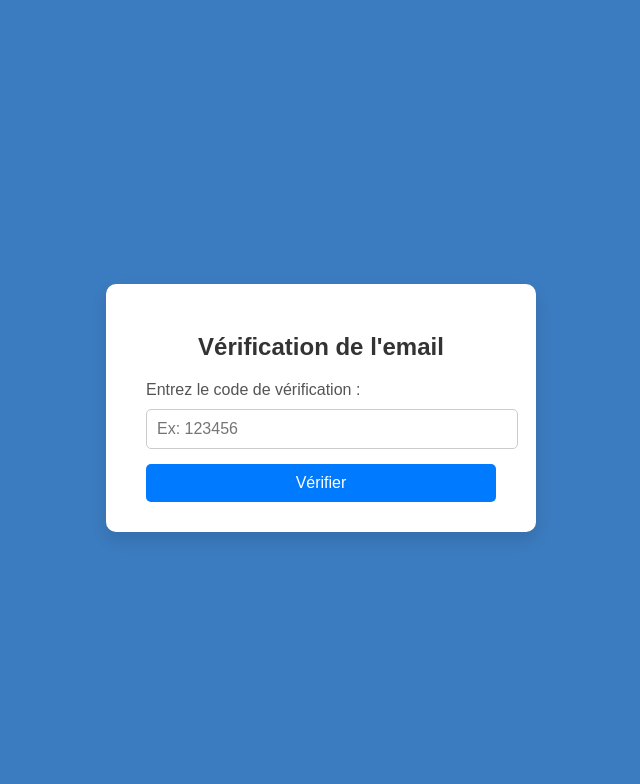
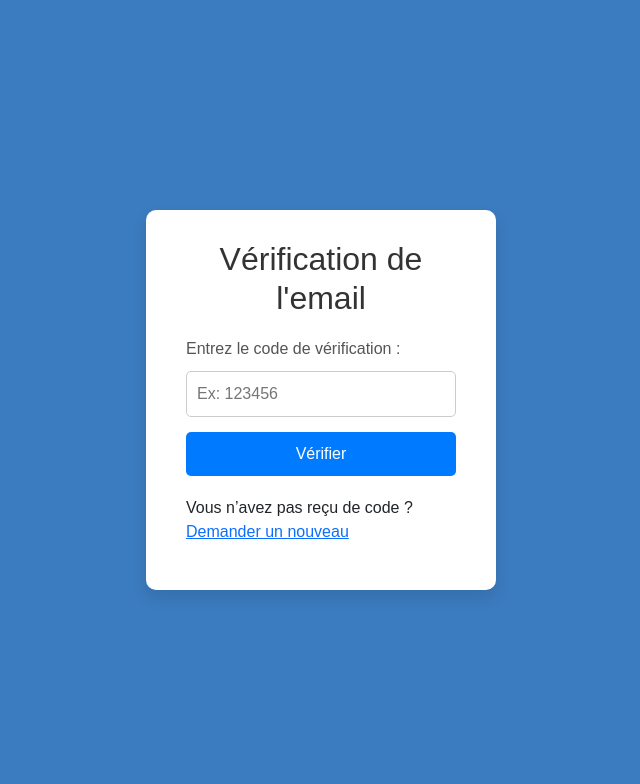
Before and after one commit to Koudousamuel/bluecall-site, a Django app: page /accounts/verify-email/ in a window 1280 px wide. Shown: the top 784 px of the page, without its empty margins (319-959 px from the left). After the commit the page ends 595 px from the top, so only its background shows below. Run offline with Django 5.2, Linux system fonts and the light colour scheme.

Commit message:
Ajout de la page de vérification + lien de renvoi de code

```diff
--- a/accounts/templates/accounts/connexion.html
+++ b/accounts/templates/accounts/connexion.html
@@ -65,6 +65,10 @@
               <a href="{% url 'accounts:password_reset_request' %}" class="text-decoration-none">Mot de passe oublié ?</a>
             </div>
 
+            <div class="text-center mt-2">
+              <span>Vous n'avez pas de compte ? </span>
+              <a href="{% url 'accounts:register' %}" class="text-decoration-none fw-bold">Inscrivez-vous</a>
+            </div>
           </div>
         </div>
       </div>
--- a/accounts/templates/accounts/reset_request.html
+++ b/accounts/templates/accounts/reset_request.html
@@ -6,6 +6,7 @@
     <meta name="viewport" content="width=device-width, initial-scale=1.0">
     <title>Réinitialiser le mot de passe</title>
     <!-- Bootstrap CDN -->
+     <link rel="icon" href="{% static 'Green/images/favicon.png' %}" type="image/x-icon" />
     <link href="https://cdn.jsdelivr.net/npm/bootstrap@5.3.0/dist/css/bootstrap.min.css" rel="stylesheet">
     <style>
         body {
--- a/accounts/templates/accounts/set_new_password.html
+++ b/accounts/templates/accounts/set_new_password.html
@@ -6,6 +6,7 @@
     <meta name="viewport" content="width=device-width, initial-scale=1.0">
     <title>Nouveau mot de passe</title>
     <!-- Bootstrap 5 CDN -->
+     <link rel="icon" href="{% static 'Green/images/favicon.png' %}" type="image/x-icon" />
     <link href="https://cdn.jsdelivr.net/npm/bootstrap@5.3.0/dist/css/bootstrap.min.css" rel="stylesheet">
     <style>
         body {
--- a/accounts/templates/accounts/verifier_code.html
+++ b/accounts/templates/accounts/verifier_code.html
@@ -6,6 +6,7 @@
     <meta name="viewport" content="width=device-width, initial-scale=1.0">
     <title>Vérification du code</title>
     <!-- Bootstrap CDN -->
+     <link rel="icon" href="{% static 'Green/images/favicon.png' %}" type="image/x-icon" />
     <link href="https://cdn.jsdelivr.net/npm/bootstrap@5.3.0/dist/css/bootstrap.min.css" rel="stylesheet">
     <style>
         body {
--- a/accounts/templates/accounts/verify_email.html
+++ b/accounts/templates/accounts/verify_email.html
@@ -1,9 +1,12 @@
+{% load static %}
 <!DOCTYPE html>
 <html lang="fr">
 <head>
     <meta charset="UTF-8">
     <meta name="viewport" content="width=device-width, initial-scale=1.0">
     <title>Vérification de l'Email</title>
+    <link rel="icon" href="{% static 'Green/images/favicon.png' %}" type="image/x-icon" />
+    <link href="https://cdn.jsdelivr.net/npm/bootstrap@5.3.0/dist/css/bootstrap.min.css" rel="stylesheet">
     <style>
         body {
             background-color: #3B7BBF;
@@ -79,6 +82,10 @@
         {% if error %}
             <p class="error-message">{{ error }}</p>
         {% endif %}
+            <p style="margin-top: 20px;">
+                Vous n’avez pas reçu de code ?
+            <a href="{% url 'accounts:resend_verification_code' %}">Demander un nouveau</a>
+        </p>
     </div>
 </body>
 </html>
--- a/accounts/urls.py
+++ b/accounts/urls.py
@@ -12,6 +12,8 @@ urlpatterns = [
     path('mot-de-passe-oublie/', views.demander_reinitialisation, name='password_reset_request'),
     path('verification-code/', views.verifier_code_reset, name='verify_reset_code'),
     path('nouveau-mot-de-passe/', views.nouveau_mot_de_passe, name='set_new_password'),
+    path("resend-code/", views.resend_verification_code, name="resend_verification_code")
+
 
 
 ]
--- a/accounts/views.py
+++ b/accounts/views.py
@@ -6,6 +6,7 @@ from .forms import CustomUserCreationForm
 from django.core.mail import send_mail
 from django.http import HttpResponse
 import random
+import resend
 from django.contrib.auth.models import User
 from .forms import PasswordResetRequestForm
 from .forms import NouveauMotDePasseForm
@@ -64,7 +65,7 @@ def register_user(request):
             user = form.save()  # Enregistre l'utilisateur
             email = user.email  # Récupère l'email de l'utilisateur
 
-            # Envoie un e-mail avec un code de vérification
+            #Envoie un e-mail avec un code de vérification
             verification_code = envoyer_email(email)
 
             # Enregistrer le code de vérification en session (ou en base de données si tu préfères)
@@ -176,3 +177,32 @@ def nouveau_mot_de_passe(request):
                 messages.error(request, "Utilisateur introuvable.")
 
     return render(request, "accounts/set_new_password.html")
+
+def custom_csrf_failure_view(request, reason=""):
+    return render(request, "accounts/csrf_failure.html", {"reason": reason}, status=403)
+
+
+def resend_verification_code(request):
+    email = request.session.get("email_to_verify")
+
+    if not email:
+        messages.error(request, "Aucune adresse email trouvée. Veuillez recommencer l'inscription.")
+        return redirect("accounts:register")
+
+    # Générer un nouveau code
+    code = str(random.randint(100000, 999999))
+    request.session["verification_code"] = code
+
+    try:
+        send_mail(
+            subject="Nouveau code de vérification",
+            message=f"Voici votre nouveau code : {code}",
+            from_email="noreply@bluecall.resend.dev",  # ou Elastic Email
+            recipient_list=[email],
+            fail_silently=False,
+        )
+        messages.success(request, "Un nouveau code a été envoyé à votre adresse e-mail.")
+    except Exception as e:
+        messages.error(request, f"Erreur d'envoi : {e}")
+
+    return redirect("accounts:verify_email")
```
Also changed, not shown: accounts/templates/accounts/csrf_failure.html (added, +30 -0 lines), monprojet/settings.py (+6 -3 lines), db.sqlite3.
